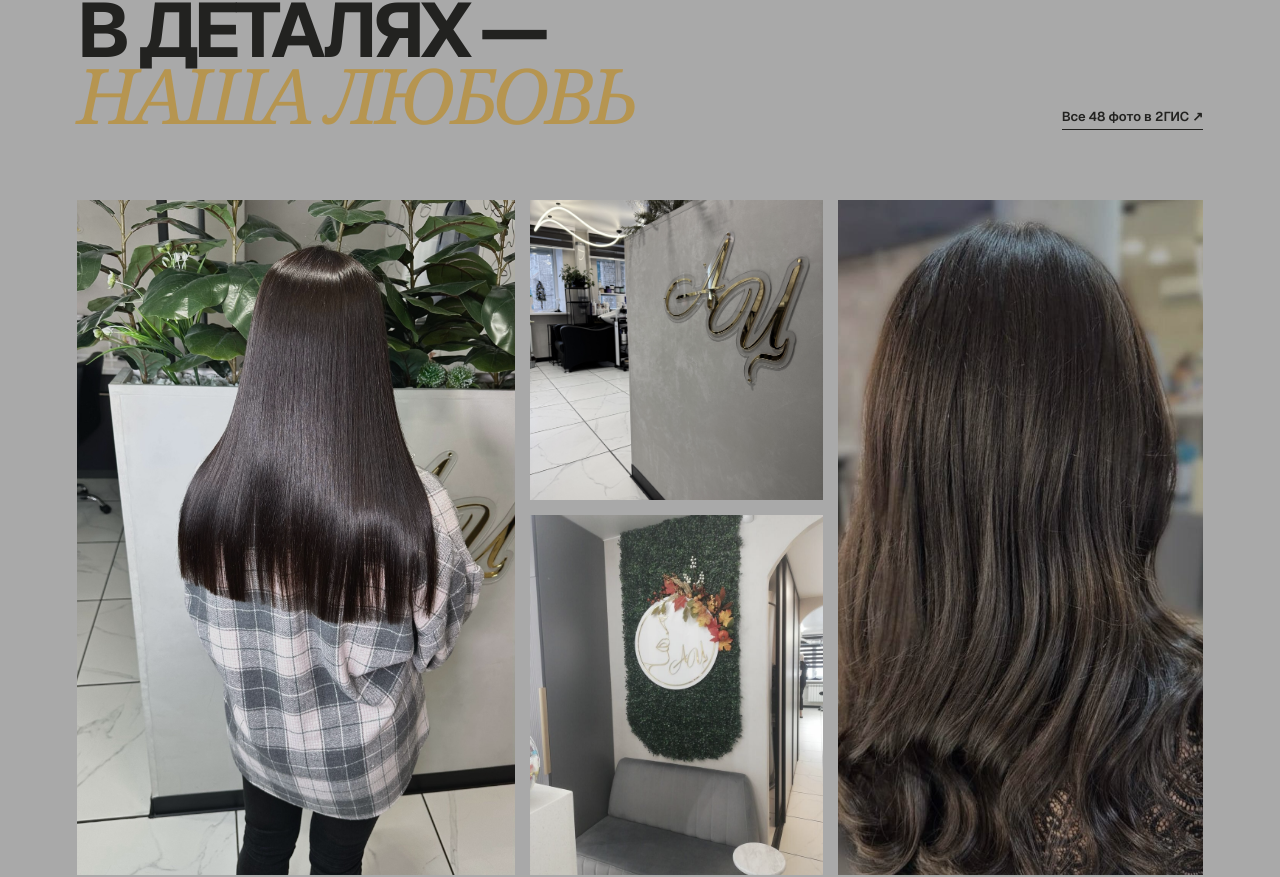
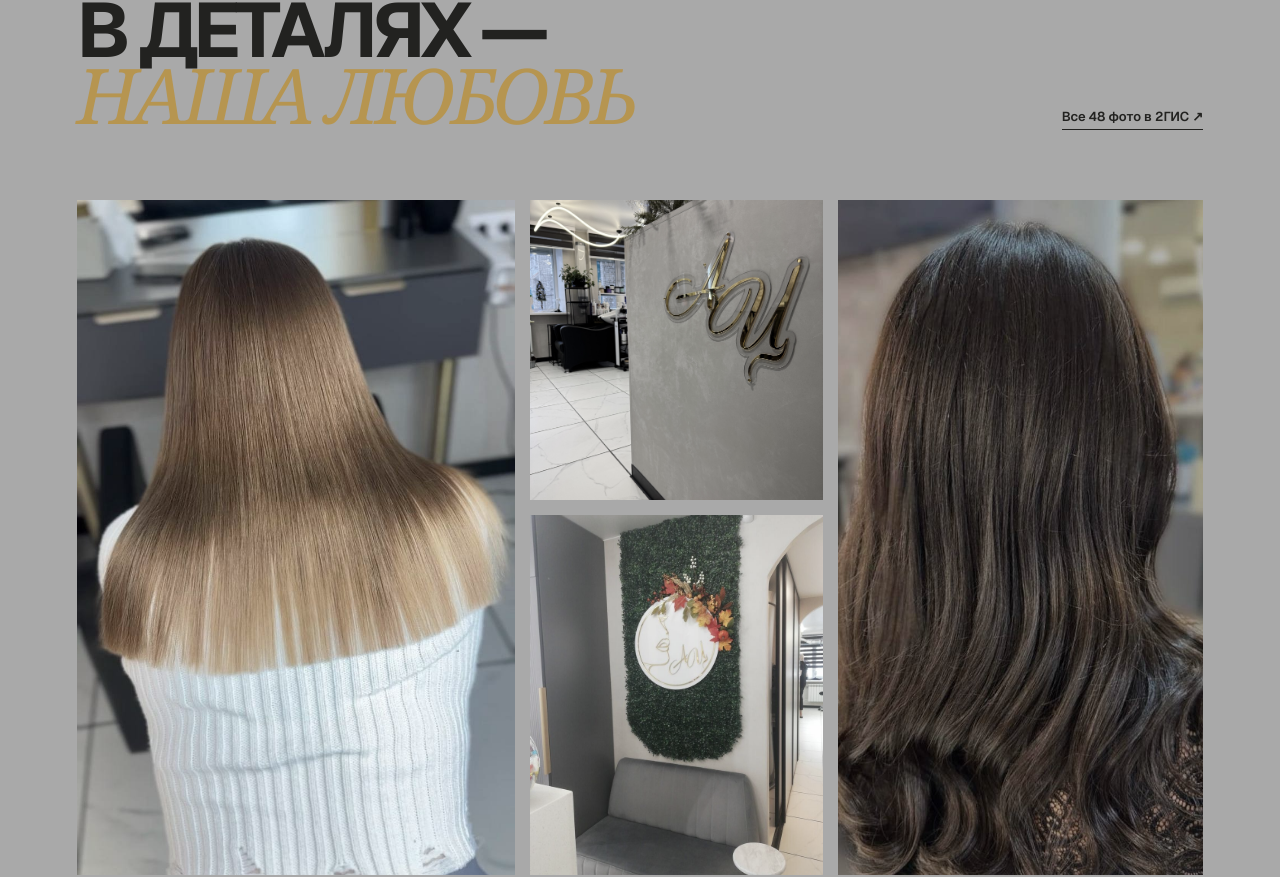
Before and after one commit to jijigr/anna-tsvetinskaya-studio, a Next.js app: page / in a window 1280 px wide. Shown: the part 3931-4808 px from the top of the page. Built offline with nearby package versions, Linux system fonts and the light colour scheme.

Commit message:
Replace left gallery photo

```diff
--- a/app/page.tsx
+++ b/app/page.tsx
@@ -33,7 +33,7 @@ const services = [
 ];
 
 const gallery = [
-  ["/photos/studio-05.jpg", "Глянцевые длинные волосы после ухода"],
+  ["/photos/gallery-hair-left-user.png", "Гладкие светлые волосы после ухода"],
   ["/photos/studio-10.jpg", "Интерьер пространства красоты"],
   ["/photos/gallery-hair-user.png", "Укладка на тёмные волосы"],
   ["/photos/studio-06.jpg", "Зона ожидания салона"],
--- a/index.html
+++ b/index.html
@@ -59,7 +59,7 @@
       <section class="gallery section" id="gallery">
         <div class="gallery-heading"><div><p class="section-kicker">Работы и атмосфера / 03</p><h2>В ДЕТАЛЯХ —<br /><em>НАША ЛЮБОВЬ</em></h2></div><a class="text-link" href="https://2gis.ru/komsomolsk-on-amur/gallery/firm/70000001081793691" target="_blank" rel="noreferrer">Все 48 фото в 2ГИС ↗</a></div>
         <div class="gallery-grid">
-          <figure class="gallery-item gallery-item--1"><img src="./public/photos/studio-05.jpg" alt="Глянцевые длинные волосы после ухода" /></figure>
+          <figure class="gallery-item gallery-item--1"><img src="./public/photos/gallery-hair-left-user.png" alt="Гладкие светлые волосы после ухода" /></figure>
           <figure class="gallery-item gallery-item--2"><img src="./public/photos/studio-10.jpg" alt="Интерьер пространства красоты" /></figure>
           <figure class="gallery-item gallery-item--3"><img src="./public/photos/gallery-hair-user.png" alt="Укладка на тёмные волосы" /></figure>
           <figure class="gallery-item gallery-item--4"><img src="./public/photos/studio-06.jpg" alt="Зона ожидания салона" /></figure>
```
Also changed, not shown: public/photos/gallery-hair-left-user.png (added).
